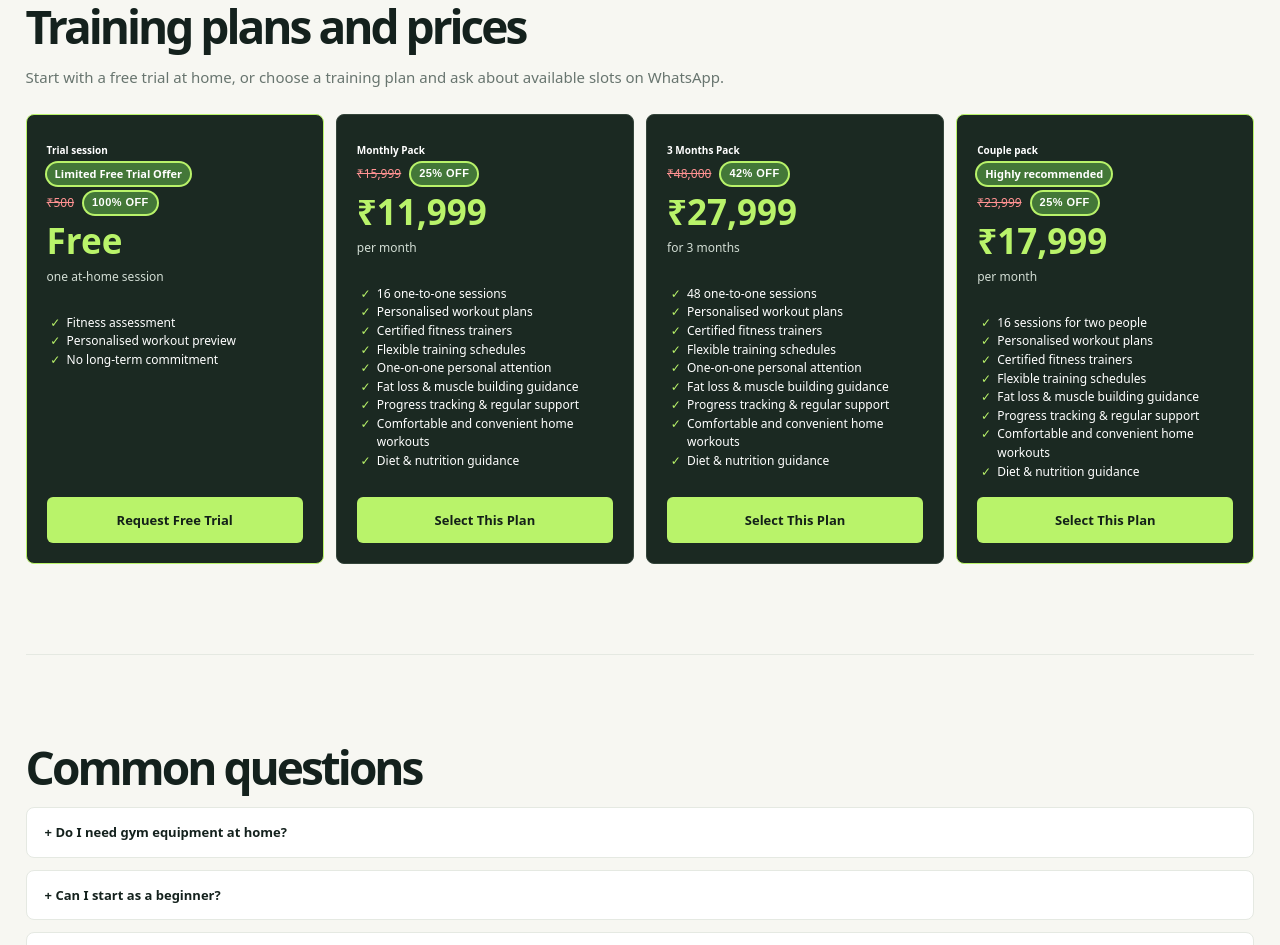
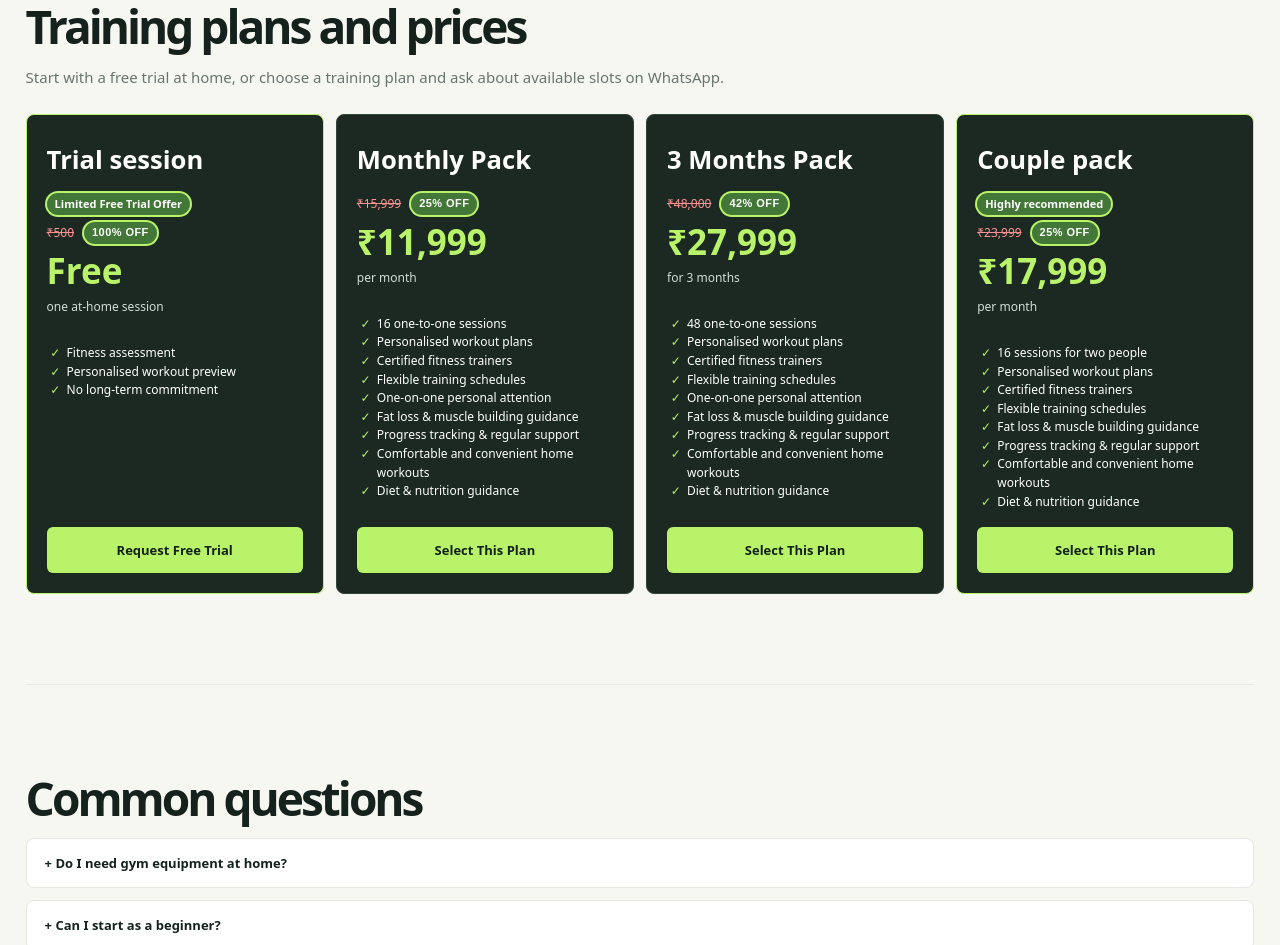
Before and after one commit to doorstep-fit/Website, a plain HTML site: page index.html in a window 1280 px wide. Shown: the part 3349-4294 px from the top of the page. Drawn offline with Linux system fonts and the light colour scheme.

Commit message:
Increase pricing pack title size and weight

```diff
--- a/index.html
+++ b/index.html
@@ -144,7 +144,8 @@ main h2 { font-size: clamp(30px, 4vw, 46px); }
 .services-list h3 { font-size: 18px; }
 #problem article p, .steps p, .services-list p, .plan-grid li, .faq-list p { font-size: 12px; }
 #services > p, #pricing > p { font-size: 15px; }
-.plan-grid h3, .booking label, .contact-cards h3 { font-size: 10px; }
+.plan-grid h3 { font-size: clamp(1.375rem, 2vw, 1.625rem); font-weight: 800; line-height: 1.2; }
+.booking label, .contact-cards h3 { font-size: 10px; }
 .plan-grid .plan-price strong { font-size: 35px; }
 .plan-grid .plan-price span, .booking input, .booking select { font-size: 12px; }
 .plan-grid li::marker { content: "✓  "; color: #b9f36a; }
```
